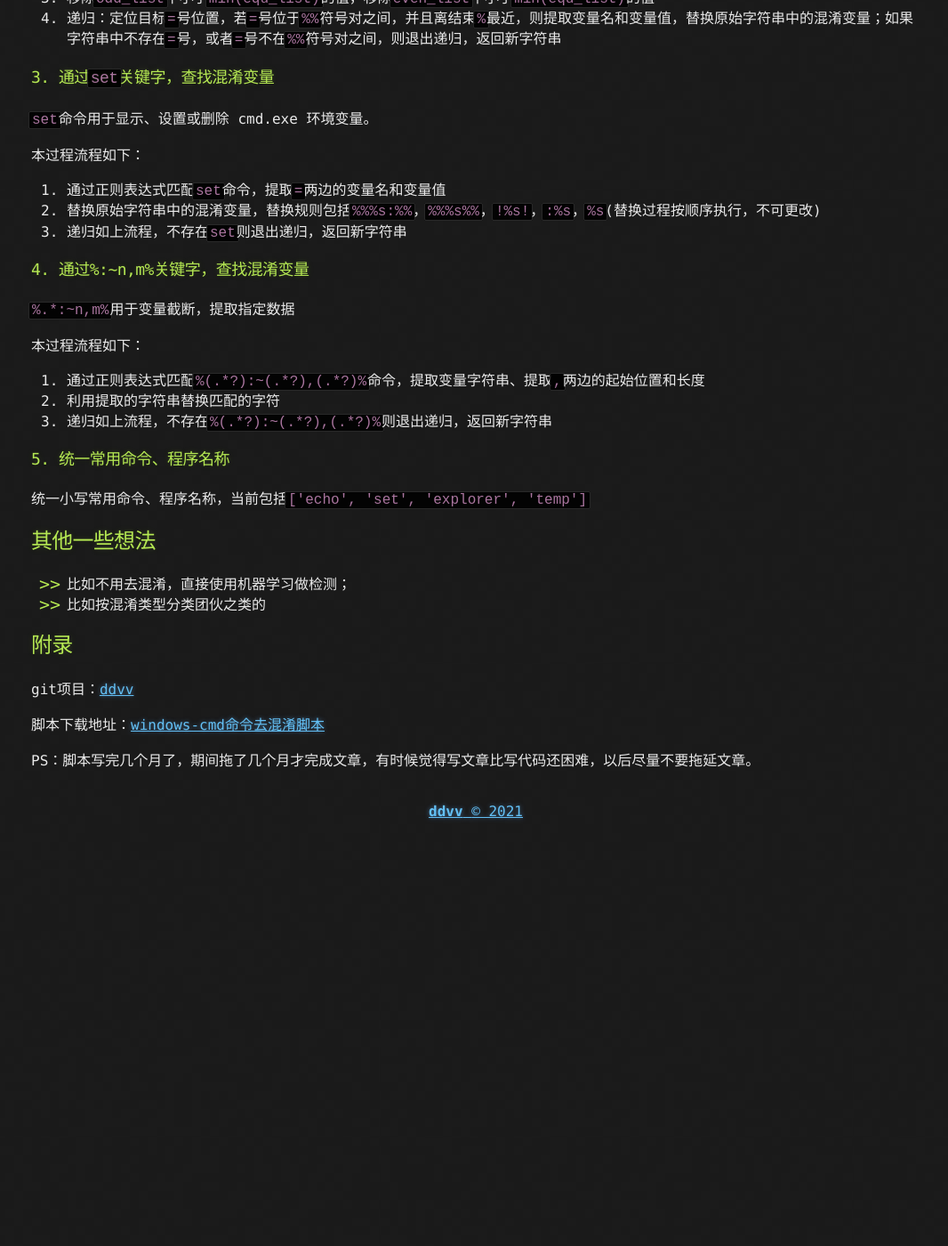
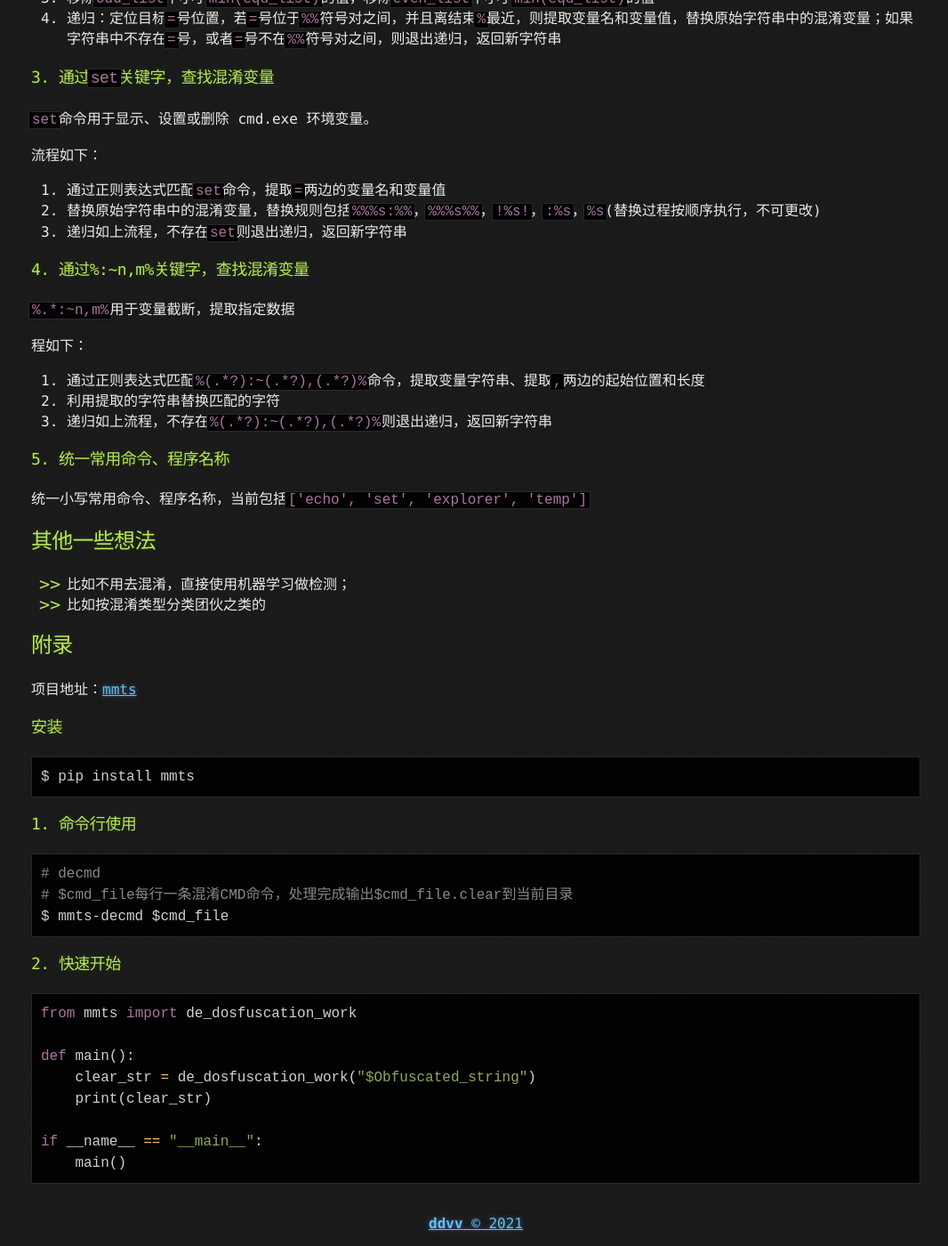
Before and after one commit to ddvvmmzz/ddvvmmzz.github.io, a Jekyll site: the page built from _posts/2019-09-25-Windows-CMD命令去混淆.md, in a window 1280 px wide and 1400 px high, scrolled down 1915 px. Shown: the whole window at 89% size, without its empty margins (105-1171 px from the left). Built offline with Jekyll 4.4.1, drawn with Linux system fonts in a browser that asks for light colours; before the commit the page ends 2852 px from its top, so only the background shows below that; some of the changed text lies outside the part shown.

Commit message:
增加博客内容

````diff
--- a/_posts/2019-09-25-Windows-CMD命令去混淆.md
+++ b/_posts/2019-09-25-Windows-CMD命令去混淆.md
@@ -66,7 +66,7 @@ python脚本拆分为5个过程，实现去混淆，其中第2、第3、第4步
 
 `=`用于赋值，`%%`用于取值。
 
-本过程流程如下：
+流程如下：
 
 1. 提取混淆字符串中所有`=`的位置，保存为`equ_list`
 2. 提取混淆字符串中所有`%`的位置，按奇偶位拆分为两个`odd_list`(索引为1,3,5,7,...)，`even_list`(索引为0,2,4,6,...)。`odd_list`保存`%%`符号对结束符号的索引，`even_list`保存`%%`符号对开始符号的索引，(0,1)，(2,3)，...称为一个`%%`符号对
@@ -77,7 +77,7 @@ python脚本拆分为5个过程，实现去混淆，其中第2、第3、第4步
 
 `set`命令用于显示、设置或删除 cmd.exe 环境变量。
 
-本过程流程如下：
+流程如下：
 1. 通过正则表达式匹配`set`命令，提取`=`两边的变量名和变量值
 2. 替换原始字符串中的混淆变量，替换规则包括`%%%s:%%`，`%%%s%%`，`!%s!`，`:%s`，`%s`(替换过程按顺序执行，不可更改)
 3. 递归如上流程，不存在`set`则退出递归，返回新字符串
@@ -86,7 +86,7 @@ python脚本拆分为5个过程，实现去混淆，其中第2、第3、第4步
 
 `%.*:~n,m%`用于变量截断，提取指定数据
 
-本过程流程如下：
+程如下：
 1. 通过正则表达式匹配`%(.*?):~(.*?),(.*?)%`命令，提取变量字符串、提取`,`两边的起始位置和长度
 2. 利用提取的字符串替换匹配的字符
 3. 递归如上流程，不存在`%(.*?):~(.*?),(.*?)%`则退出递归，返回新字符串
@@ -102,8 +102,30 @@ python脚本拆分为5个过程，实现去混淆，其中第2、第3、第4步
 
 ## 附录
 
-git项目：[ddvv](https://github.com/a232319779/scripts)
+项目地址：[mmts](https://github.com/a232319779/mmts)
 
-脚本下载地址：[windows-cmd命令去混淆脚本](https://github.com/a232319779/scripts/blob/master/scripts/deDosfuscation.py)
+### 安装
 
-PS：脚本写完几个月了，期间拖了几个月才完成文章，有时候觉得写文章比写代码还困难，以后尽量不要拖延文章。
+```
+$ pip install mmts
+```
+### 1. 命令行使用
+
+```sh
+# decmd
+# $cmd_file每行一条混淆CMD命令，处理完成输出$cmd_file.clear到当前目录
+$ mmts-decmd $cmd_file
+```
+
+### 2. 快速开始
+
+```python
+from mmts import de_dosfuscation_work
+
+def main():
+    clear_str = de_dosfuscation_work("$Obfuscated_string")
+    print(clear_str)
+
+if __name__ == "__main__":
+    main()
+```
````
Also changed, not shown: other parts of _posts/2019-09-25-Windows-CMD命令去混淆.md (+1 -1 lines).
